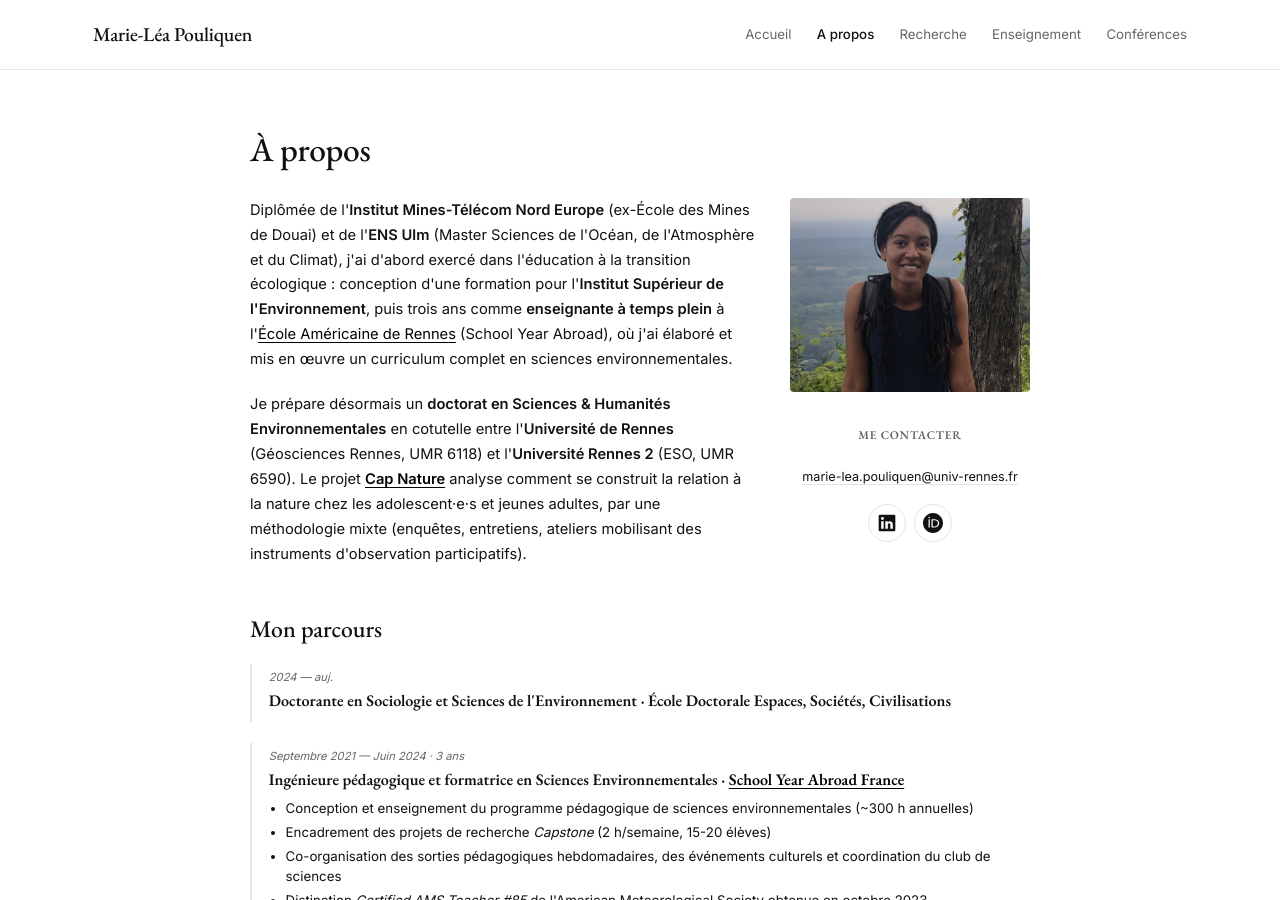
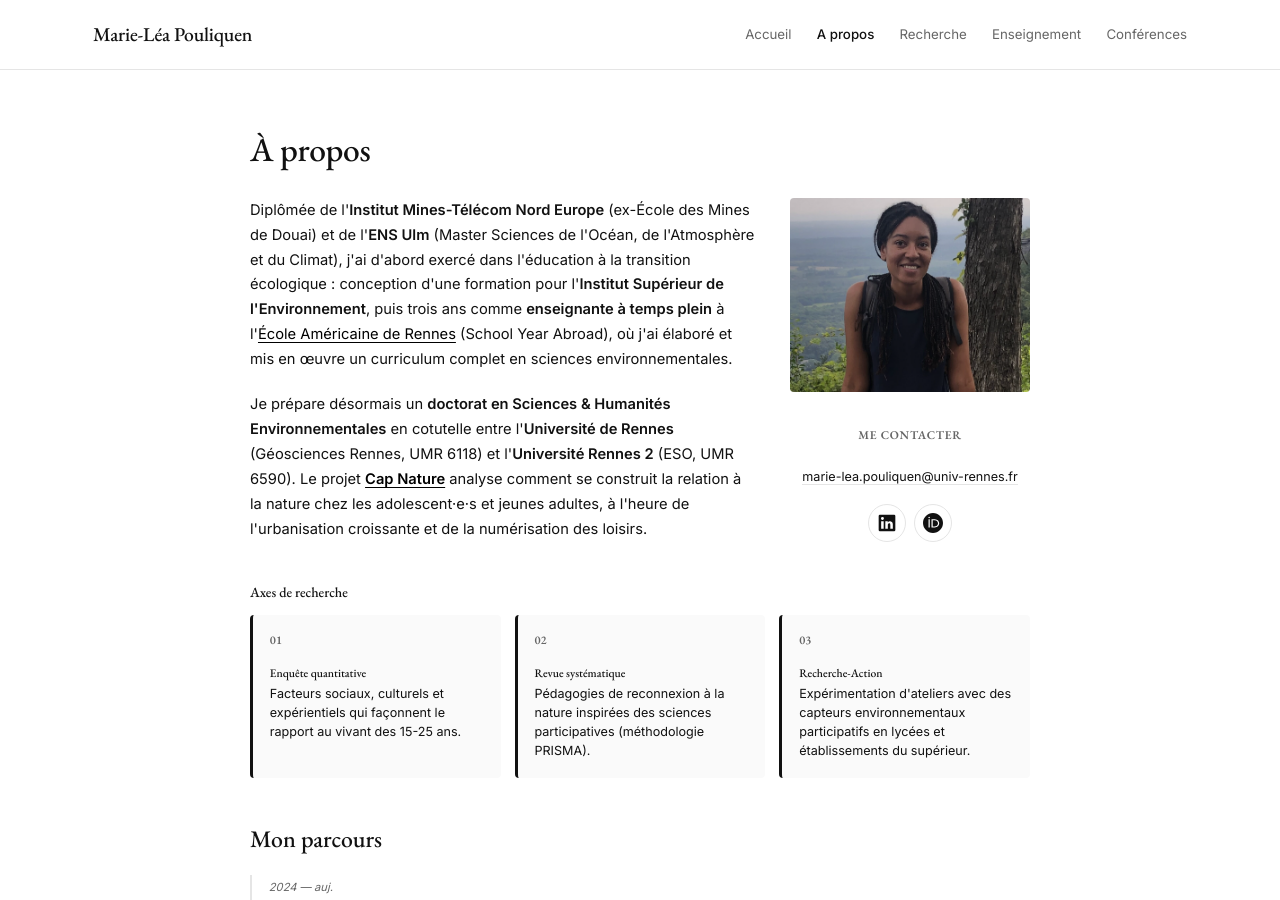
Before and after one commit to marieleapouliquen/marieleapouliquen.github.io, a Jekyll site: the page built from _pages/about.md, in a window 1280 px wide and 900 px high. Built offline with Jekyll 4.4.1, drawn with Linux system fonts in a browser that asks for light colours.

Commit message:
Update about.md

```diff
--- a/_pages/about.md
+++ b/_pages/about.md
@@ -14,7 +14,7 @@ body_class: page-accordion
 
     <p>Diplômée de l'<strong>Institut Mines-Télécom Nord Europe</strong> (ex-École des Mines de Douai) et de l'<strong>ENS Ulm</strong> (Master Sciences de l'Océan, de l'Atmosphère et du Climat), j'ai d'abord exercé dans l'éducation à la transition écologique : conception d'une formation pour l'<strong>Institut Supérieur de l'Environnement</strong>, puis trois ans comme <strong>enseignante à temps plein</strong> à l'<a href="{{ '/sya/' | relative_url }}">École Américaine de Rennes</a> (School Year Abroad), où j'ai élaboré et mis en œuvre un curriculum complet en sciences environnementales.</p>
 
-    <p>Je prépare désormais un <strong>doctorat en Sciences &amp; Humanités Environnementales</strong> en cotutelle entre l'<strong>Université de Rennes</strong> (Géosciences Rennes, UMR 6118) et l'<strong>Université Rennes 2</strong> (ESO, UMR 6590). Le projet <a href="{{ '/recherche/' | relative_url }}"><strong>Cap Nature</strong></a> analyse comment se construit la relation à la nature chez les adolescent·e·s et jeunes adultes, par une méthodologie mixte (enquêtes, entretiens, ateliers mobilisant des instruments d'observation participatifs).</p>
+    <p>Je prépare désormais un <strong>doctorat en Sciences &amp; Humanités Environnementales</strong> en cotutelle entre l'<strong>Université de Rennes</strong> (Géosciences Rennes, UMR 6118) et l'<strong>Université Rennes 2</strong> (ESO, UMR 6590). Le projet <a href="{{ '/recherche/' | relative_url }}"><strong>Cap Nature</strong></a> analyse comment se construit la relation à la nature chez les adolescent·e·s et jeunes adultes, à l'heure de l'urbanisation croissante et de la numérisation des loisirs.</p>
 
   </div>
 
@@ -35,6 +35,26 @@ body_class: page-accordion
     </div>
   </div>
 
+</div>
+
+<h4>Axes de recherche</h4>
+
+<div class="three-studies">
+  <div class="study">
+    <span class="study-num">01</span>
+    <h5>Enquête quantitative</h5>
+    <p>Facteurs sociaux, culturels et expérientiels qui façonnent le rapport au vivant des 15-25 ans.</p>
+  </div>
+  <div class="study">
+    <span class="study-num">02</span>
+    <h5>Revue systématique</h5>
+    <p>Pédagogies de reconnexion à la nature inspirées des sciences participatives (méthodologie PRISMA).</p>
+  </div>
+  <div class="study">
+    <span class="study-num">03</span>
+    <h5>Recherche-Action</h5>
+    <p>Expérimentation d'ateliers avec des capteurs environnementaux participatifs en lycées et établissements du supérieur.</p>
+  </div>
 </div>
 
 ## Mon parcours
```
